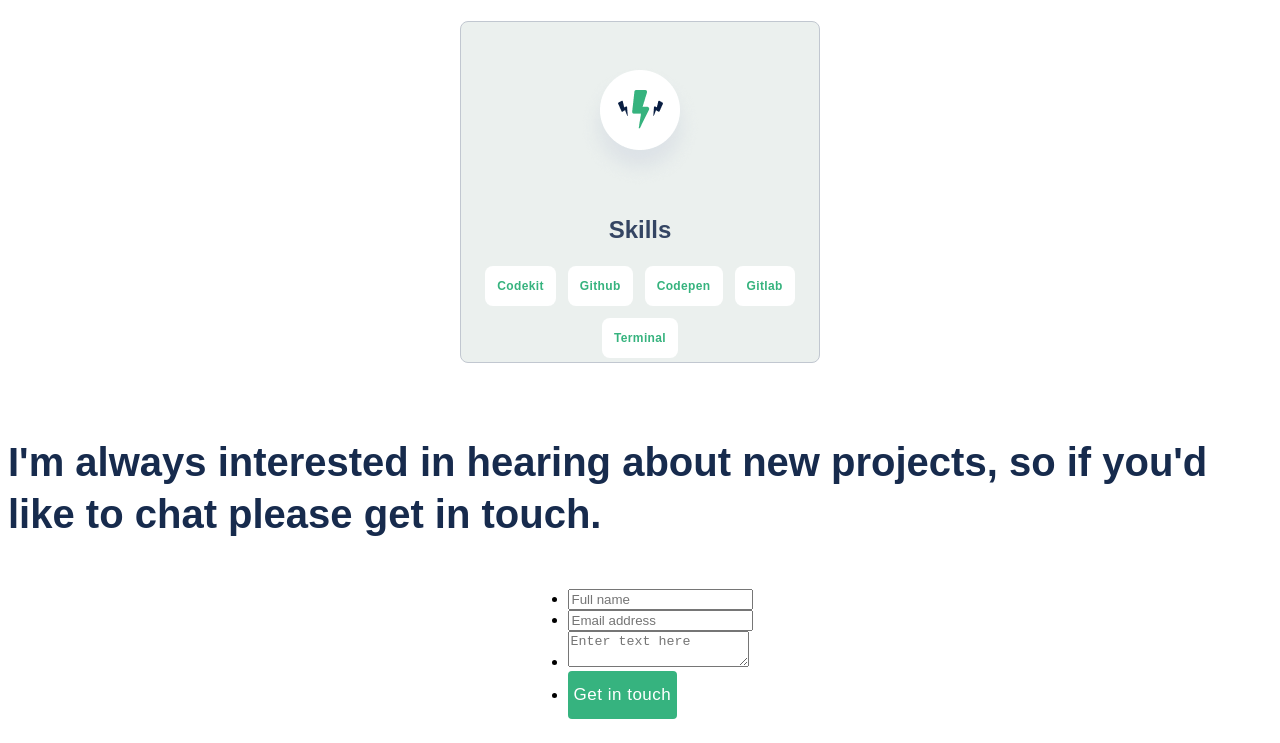
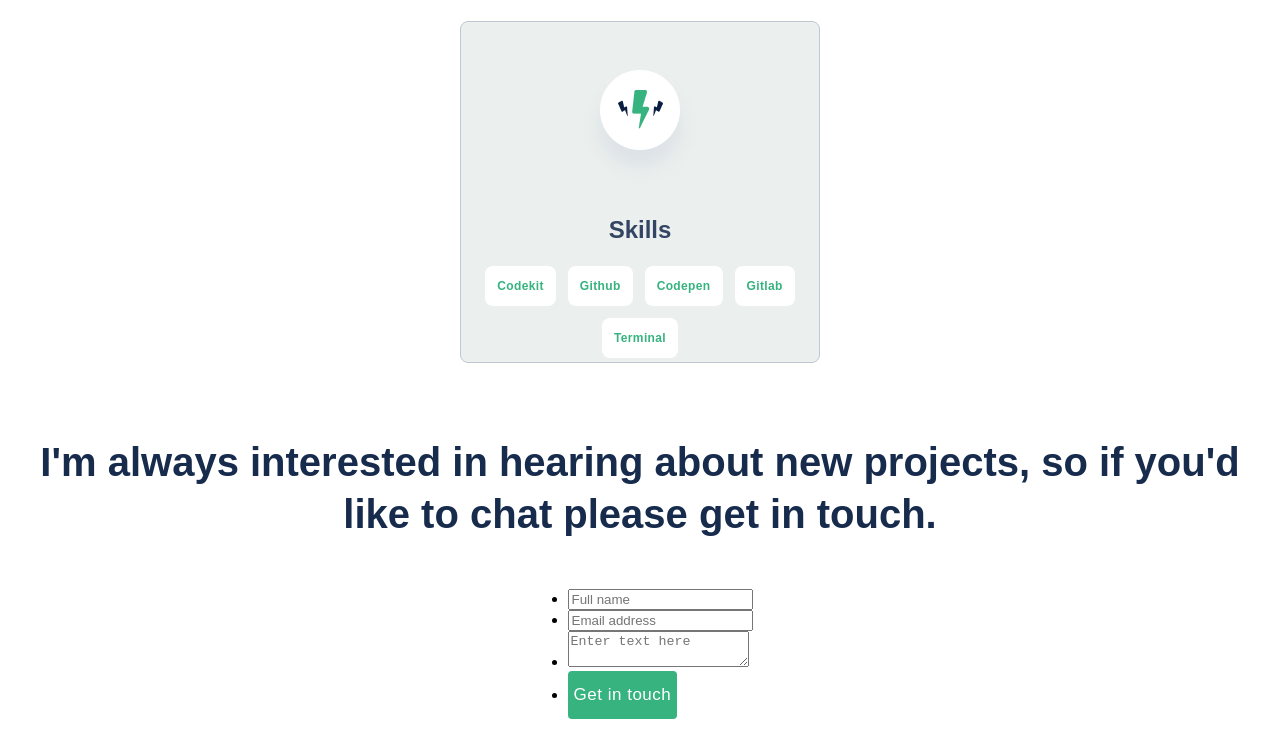
Before and after one commit to bamsi/portfolio, a website: page index.html in a window 1280 px wide. Shown: the part 5331-6074 px from the top of the page. Drawn offline with Linux system fonts and the light colour scheme.

Commit message:
Add style to the contact-section's description

```diff
--- a/css/style.css
+++ b/css/style.css
@@ -305,4 +305,9 @@ button:hover {
   display: flex;
   flex-direction: column;
   align-items: center;
+  padding: 0 24px;
 }
+
+.contact-section h2 {
+  text-align: center;
+}
```
